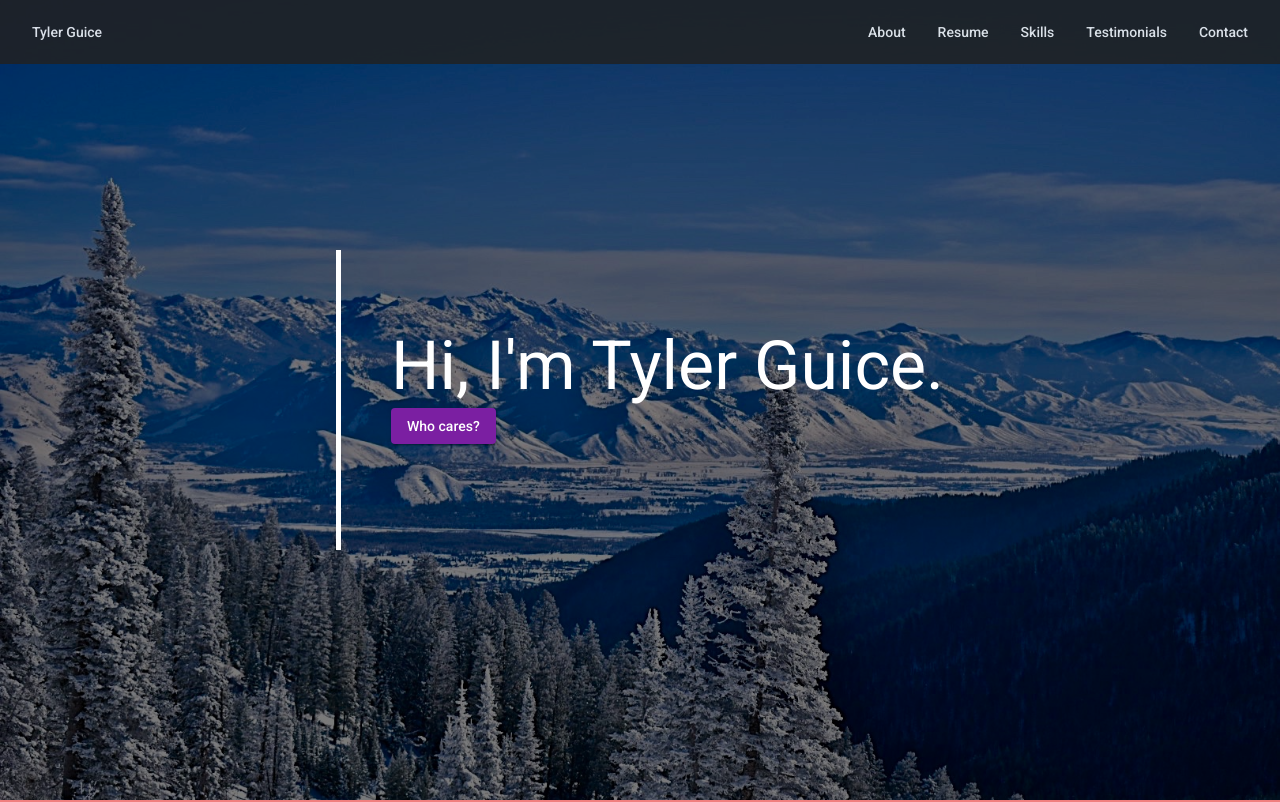
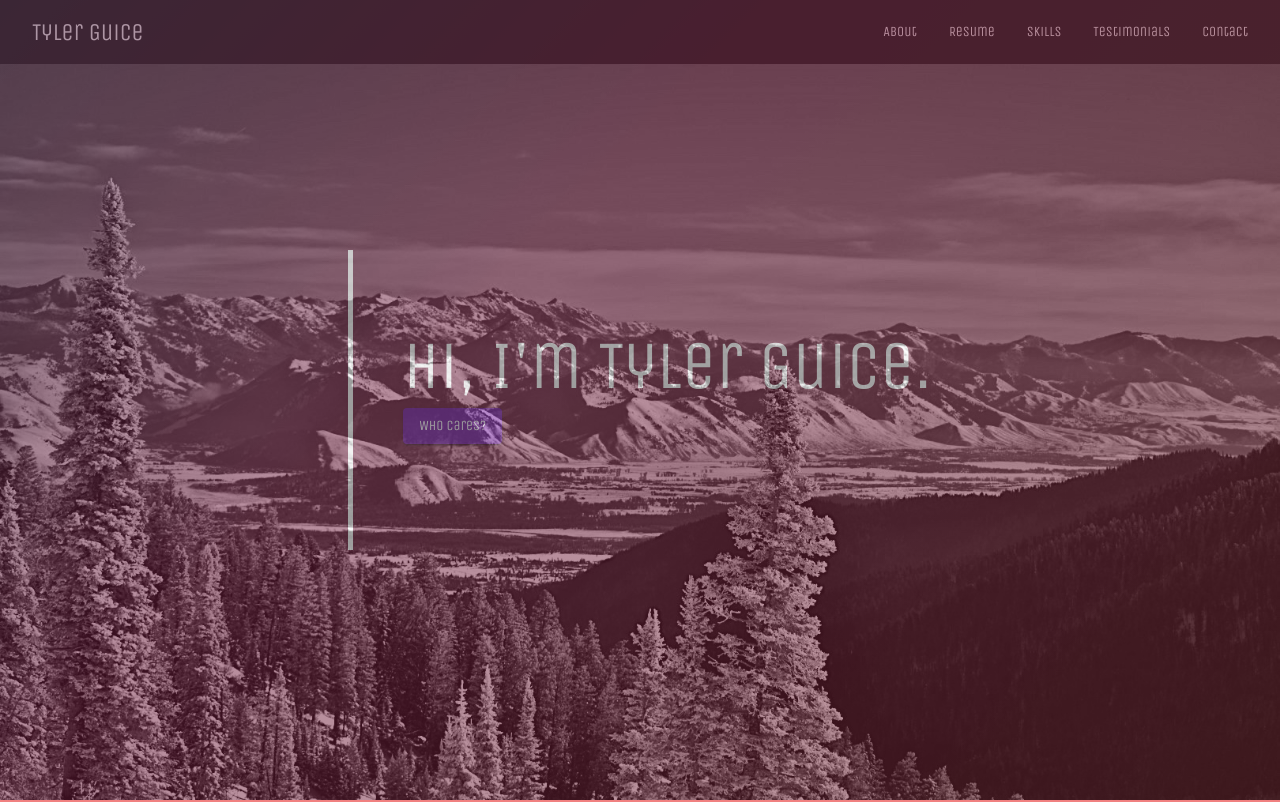
Before and after one commit to tylerguice/tyler-personal-site, an Angular app: page / in a window 1280 px wide. Shown: the top 802 px of the page. Built offline with nearby package versions, Linux system fonts and the light colour scheme.

Commit message:
Experimenting with splash page background

```diff
--- a/src/app/app.component.html
+++ b/src/app/app.component.html
@@ -1,5 +1,5 @@
 <mat-toolbar>
-  <a href="#home" mat-button>Tyler Guice</a>
+  <a class="home-button" href="#home" mat-button>Tyler Guice</a>
   <div class="header-menu">
     <a href="#about" mat-button>About</a>
     <a href="#resume" mat-button>Resume</a>
@@ -10,7 +10,9 @@
 </mat-toolbar>
 
 <div class="splash-page-container" id="home">
-  <app-home></app-home>
+  <div class="overlay">
+    <app-home></app-home>
+  </div>
 </div>
 
 <div class="section-container" id="about">
--- a/src/app/app.component.scss
+++ b/src/app/app.component.scss
@@ -1,16 +1,40 @@
 mat-toolbar {
-    opacity: 0.85;
     position: fixed;
+
+    .home-button {
+        font-size: 24px;
+    }
 
     .header-menu {
         margin-left: auto;
+        font-size: 18px;
     }
 }
 
 .splash-page-container {
-    background-image: url("../assets/images/tetons-background.jpg");
     height: 100%;
+    background-image: url("../assets/images/tetons-black-white.jpg");
     background-position: center;
     background-repeat: no-repeat;
     background-size: cover;
 }
+
+.overlay {
+    opacity: 0.5;
+    height: 100%;
+    background: linear-gradient(-45deg, #ee7752, #e73c7e, #23a6d5, #23d5ab);
+	background-size: 400% 400%;
+	animation: gradient 15s ease infinite;
+}
+
+@keyframes gradient {
+	0% {
+		background-position: 0% 50%;
+	}
+	50% {
+		background-position: 100% 50%;
+	}
+	100% {
+		background-position: 0% 50%;
+	}
+}
--- a/src/index.html
+++ b/src/index.html
@@ -8,7 +8,7 @@
   <meta name="viewport" content="width=device-width, initial-scale=1">
   <link rel="icon" type="image/x-icon" href="favicon.ico">
   <link rel="preconnect" href="https://fonts.gstatic.com">
-  <link href="https://fonts.googleapis.com/css2?family=Roboto:wght@300;400;500&display=swap" rel="stylesheet">
+  <link href="https://fonts.googleapis.com/css2?family=Unica+One&display=swap" rel="stylesheet">
   <link href="https://fonts.googleapis.com/icon?family=Material+Icons" rel="stylesheet">
 </head>
 <body class="mat-typography">
--- a/src/styles.scss
+++ b/src/styles.scss
@@ -1,4 +1,12 @@
-/* You can add global styles to this file, and also import other style files */
+@import '~@angular/material/theming';
+
+$custom-typography: mat-typography-config($font-family: '"Unica One", cursive;');
+@include mat-core($custom-typography);
 
 html, body { height: 100%; }
-body { margin: 0; font-family: Roboto, "Helvetica Neue", sans-serif; }
+body { margin: 0; }
+
+h1 {
+    color: white;
+    font-size: 36px !important;
+}
```
Also changed, not shown: src/assets/images/tetons-black-white.jpg (added).
